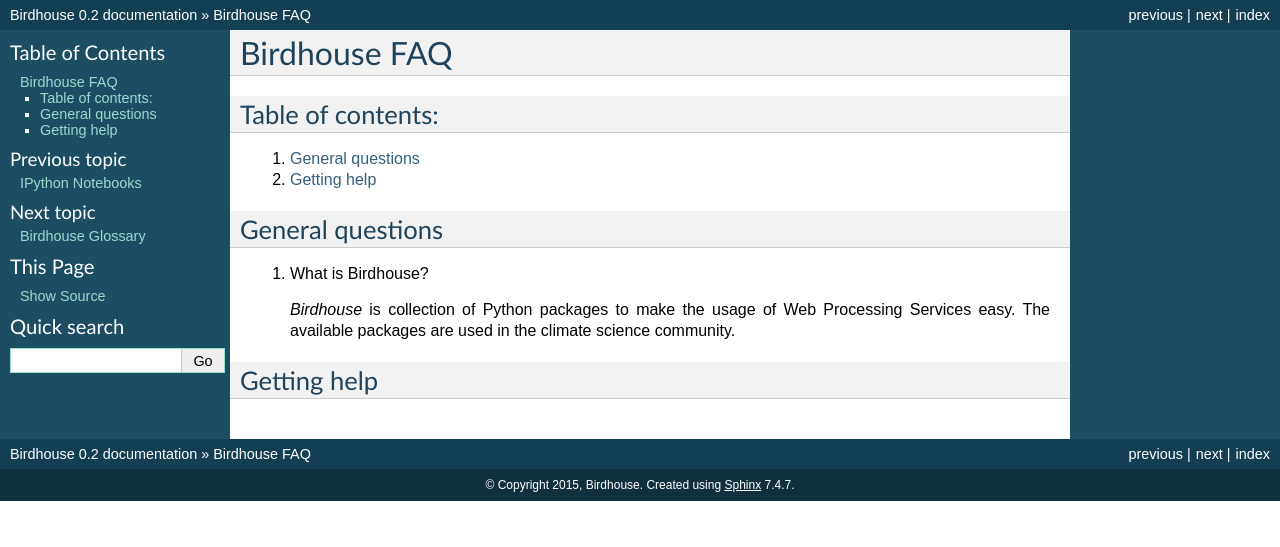
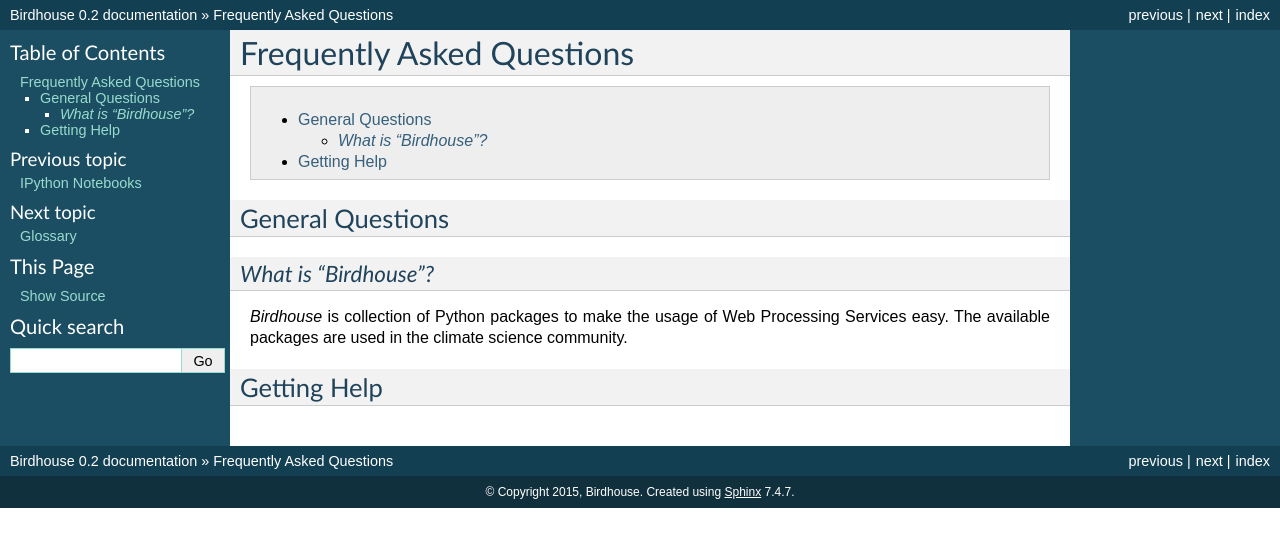
Before and after one commit to bird-house/birdhouse-docs, a Sphinx documentation site: the page built from docs/source/faq.rst, in a window 1280 px wide. Shown: the top 547 px of the page. Built offline with Sphinx 7.4.7, drawn with Linux system fonts in a browser that asks for light colours.

Commit message:
update faq

```diff
--- a/docs/source/faq.rst
+++ b/docs/source/faq.rst
@@ -1,24 +1,22 @@
-=============
-Birdhouse FAQ
-=============
+.. _faq:
 
-Table of contents:
-==================
+==========================
+Frequently Asked Questions
+==========================
 
-#. :ref:`general-questions`
-#. :ref:`getting-help`
+.. contents::
+   :local:
+   :depth: 2
+   :backlinks: none
 
-.. _general-questions:
-
-General questions
+General Questions
 =================
 
-#. What is Birdhouse?
+*What is "Birdhouse"?*
+----------------------
 
-   *Birdhouse* is collection of Python packages to make the usage of Web Processing Services easy.
-   The available packages are used in the climate science community.
+*Birdhouse* is collection of Python packages to make the usage of Web Processing Services easy.
+The available packages are used in the climate science community.
 
-.. _getting-help:
-
-Getting help
+Getting Help
 ============
--- a/docs/source/glossary.rst
+++ b/docs/source/glossary.rst
@@ -1,6 +1,8 @@
-==================
-Birdhouse Glossary
-==================
+.. _glossary:
+
+========
+Glossary
+========
 
 .. glossary::
 
```
